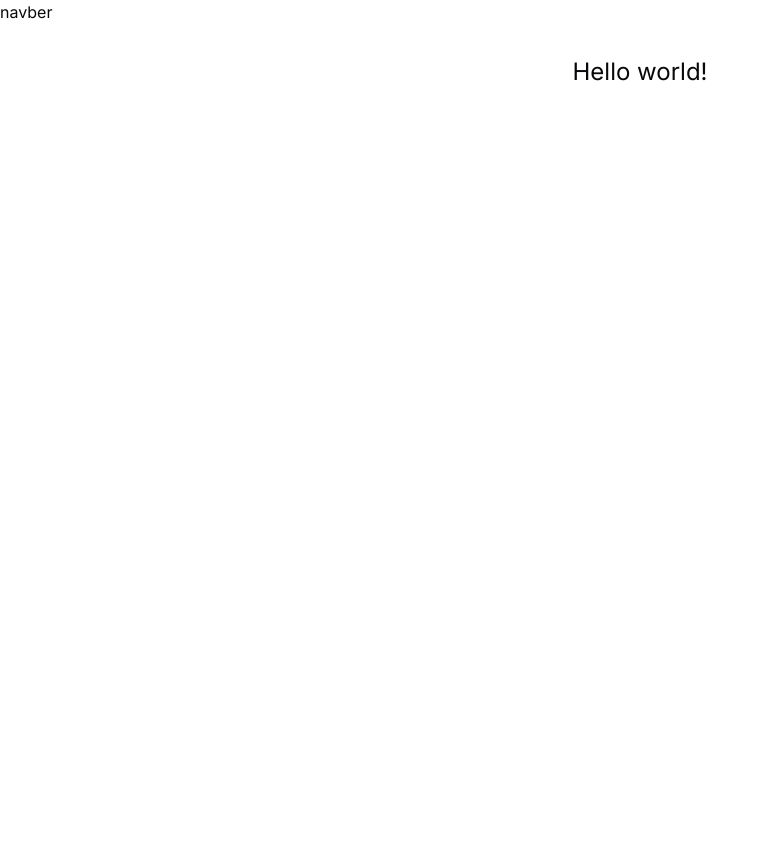
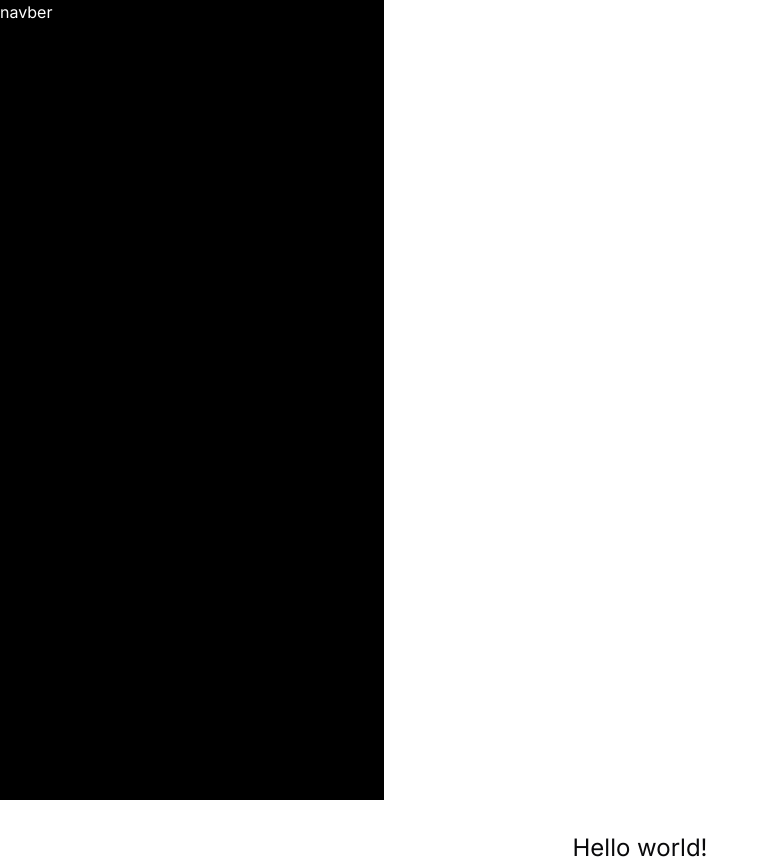
Before and after one commit to Rohit-MK2k/Portfolio, a Next.js app in the folder client/: page / in a window 1280 px wide. Shown: the whole page, without its empty margins (0-769 px from the left). Before the commit the page ends 800 px from the top, so only its background shows below. Built offline with nearby package versions, Linux system fonts and the light colour scheme.

Commit message:
Navbar initialize

```diff
--- a/client/src/app/components/navber.tsx
+++ b/client/src/app/components/navber.tsx
@@ -1,6 +1,10 @@
 const navber = () => {
   return (
-    <div>navber</div>
+    <>
+      <div className="h-screen bg-black text-white max-w-[30%] min-w-60">
+        navber
+      </div>
+    </>
   )
 }
 
```
